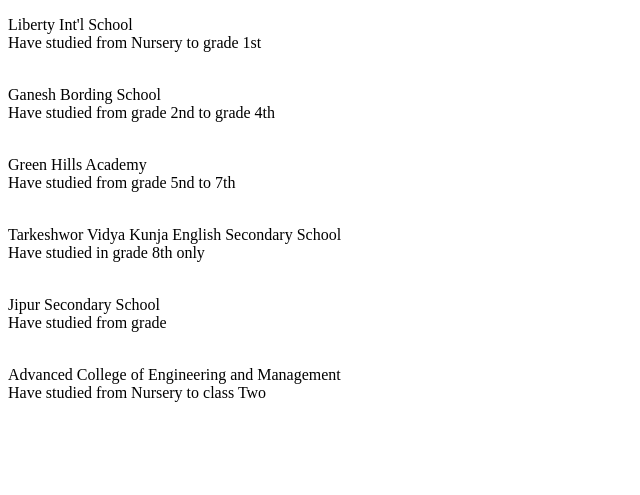
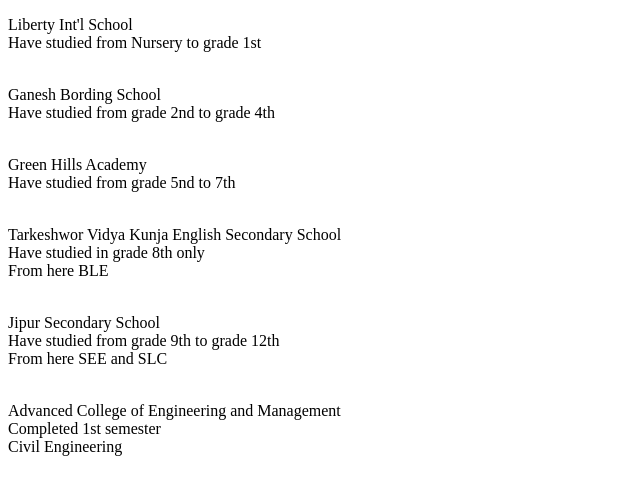
Before and after one commit to mrparayan/anuppublic, a plain HTML site: page index.html in a window 1280 px wide. Shown: the part 153-648 px from the top of the page, without its empty margins (0-640 px from the left). Drawn offline with Linux system fonts and the light colour scheme.

Commit message:
modified school data

```diff
--- a/index.html
+++ b/index.html
@@ -13,9 +13,9 @@
   <p>Liberty Int'l School<br>Have studied from Nursery to grade 1st</p>
   <p><br>Ganesh Bording School<br>Have studied from grade 2nd to grade 4th</p>
   <p><br>Green Hills Academy<br>Have studied from grade 5nd to 7th</p>
-  <p><br>Tarkeshwor Vidya Kunja English Secondary School<br>Have studied in grade 8th only</p>
-  <p><br>Jipur Secondary School<br>Have studied from grade </p>
-  <p><br>Advanced College of Engineering and Management<br>Have studied from Nursery to class Two</p>
+  <p><br>Tarkeshwor Vidya Kunja English Secondary School<br>Have studied in grade 8th only <br>From here BLE</p>
+  <p><br>Jipur Secondary School<br>Have studied from grade 9th to grade 12th <br> From here SEE and SLC</p>
+  <p><br>Advanced College of Engineering and Management<br>Completed 1st semester <br>Civil Engineering</p>
 
   </head>
 </body>
```
